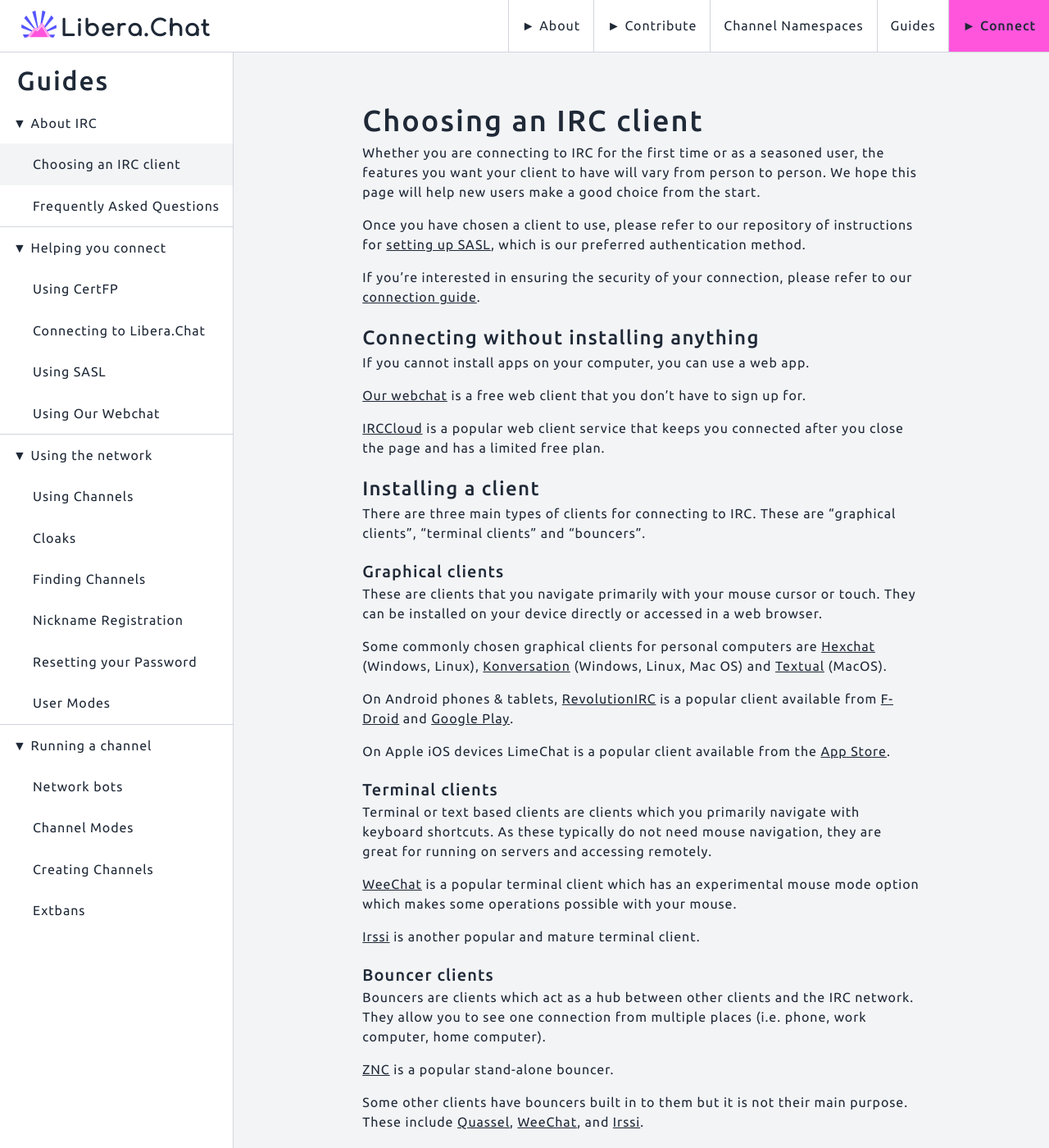
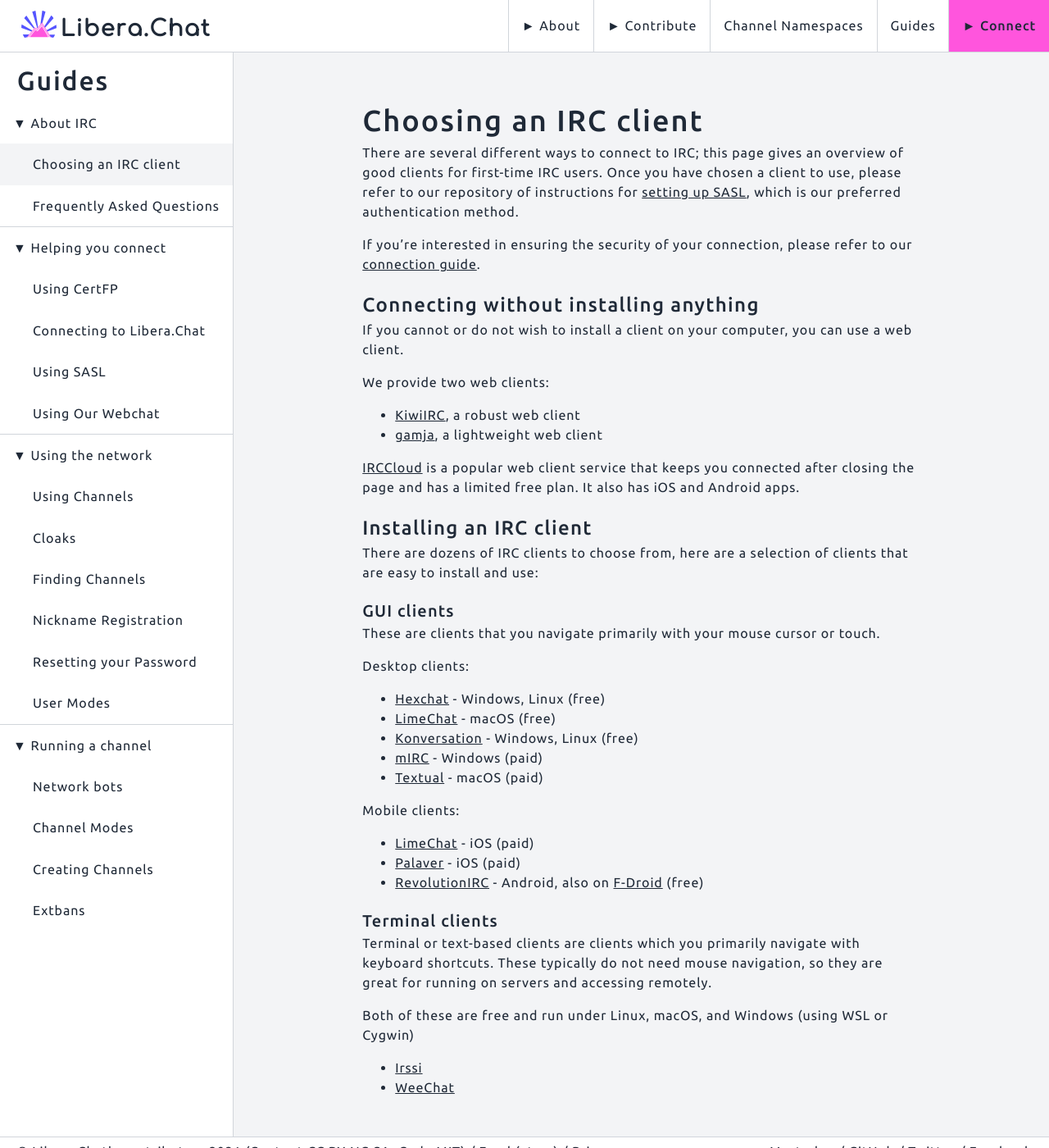
Before and after one commit to Libera-Chat/libera-chat.github.io, a Jekyll site: the page built from content/_guides/clients.md, in a window 1280 px wide and 1400 px high. Shown: the whole window at 82% size. Built offline with Jekyll 4.4.1, drawn with Linux system fonts in a browser that asks for light colours.

Commit message:
Redo clients page to focus on first-time users (#129)

```diff
--- a/content/_guides/clients.md
+++ b/content/_guides/clients.md
@@ -3,10 +3,8 @@
 category: about-irc
 ---
 
-Whether you are connecting to IRC for the first time or as a seasoned user,
-the features you want your client to have will vary from person to person.
-We hope this page will help new users make a good choice from the start.
-
+There are several different ways to connect to IRC; this page gives
+an overview of good clients for first-time IRC users.
 Once you have chosen a client to use, please refer to our repository of
 instructions for [setting up SASL](/guides/sasl), which is our preferred
 authentication method.
@@ -16,57 +14,50 @@
 
 ## Connecting without installing anything
 
-If you cannot install apps on your computer, you can use a web app.
+If you cannot or do not wish to install a client on your computer, you can use
+a web client.
 
-[Our webchat](https://web.libera.chat) is a free web client that you don't
-have to sign up for.
+We provide two web clients:
+
+- [KiwiIRC](https://web.libera.chat), a robust web client
+- [gamja](https://web.libera.chat/gamja), a lightweight web client
 
 [IRCCloud](https://irccloud.com) is a popular web client service that keeps
-you connected after you close the page and has a limited free plan.
+you connected after closing the page and has a limited free plan. It also
+has iOS and Android apps.
 
-## Installing a client
+## Installing an IRC client
 
-There are three main types of clients for connecting to IRC. These are
-"graphical clients", "terminal clients" and "bouncers".
+There are dozens of IRC clients to choose from, here are a selection of
+clients that are easy to install and use:
 
-### Graphical clients
+### GUI clients
 
 These are clients that you navigate primarily with your mouse cursor or touch.
-They can be installed on your device directly or accessed in a web browser.
 
-Some commonly chosen graphical clients for personal computers are
-[Hexchat](https://hexchat.github.io/) (Windows, Linux),
-[Konversation](https://konversation.kde.org/) (Windows, Linux, Mac OS) and
-[Textual](https://www.codeux.com/textual/) (MacOS).
+Desktop clients:
 
-On Android phones & tablets,
-[RevolutionIRC](https://github.com/MCMrARM/revolution-irc) is a popular client
-available from [F-Droid](https://f-droid.org/packages/io.mrarm.irc/) and
-[Google Play](https://play.google.com/store/apps/details?id=io.mrarm.irc).
+- [Hexchat](https://hexchat.github.io/) - Windows, Linux (free)
+- [LimeChat](http://limechat.net/mac/) - macOS (free)
+- [Konversation](https://konversation.kde.org/) - Windows, Linux (free)
+- [mIRC](http://www.mirc.com/) - Windows (paid)
+- [Textual](https://www.codeux.com/textual/) - macOS (paid)
 
-On Apple iOS devices LimeChat is a popular client available from the
-[App Store](https://apps.apple.com/app/limechat-irc-client/id298766460).
+Mobile clients:
+
+- [LimeChat](https://apps.apple.com/app/limechat-irc-client/id298766460) -
+iOS (paid)
+- [Palaver](https://apps.apple.com/us/app/palaver/id538073623) - iOS (paid)
+- [RevolutionIRC](https://play.google.com/store/apps/details?id=io.mrarm.irc)
+\- Android, also on [F-Droid](https://f-droid.org/packages/io.mrarm.irc/) (free)
 
 ### Terminal clients
 
-Terminal or text based clients are clients which you primarily navigate with
-keyboard shortcuts. As these typically do not need mouse navigation, they are
+Terminal or text-based clients are clients which you primarily navigate with
+keyboard shortcuts. These typically do not need mouse navigation, so they are
 great for running on servers and accessing remotely.
 
-[WeeChat](https://weechat.org/) is a popular terminal client which has an
-experimental mouse mode option which makes some operations possible with your
-mouse.
+Both of these are free and run under Linux, macOS, and Windows (using WSL or Cygwin)
 
-[Irssi](https://irssi.org/) is another popular and mature terminal client.
-
-### Bouncer clients
-
-Bouncers are clients which act as a hub between other clients and the IRC
-network. They allow you to see one connection from multiple places
-(i.e. phone, work computer, home computer).
-
-[ZNC](https://znc.in) is a popular stand-alone bouncer.
-
-Some other clients have bouncers built in to them but it is not their main
-purpose. These include [Quassel](https://quassel-irc.org/),
-[WeeChat](https://weechat.org/), and [Irssi](https://irssi.org/).
+- [Irssi](https://irssi.org/)
+- [WeeChat](https://weechat.org/)
```
